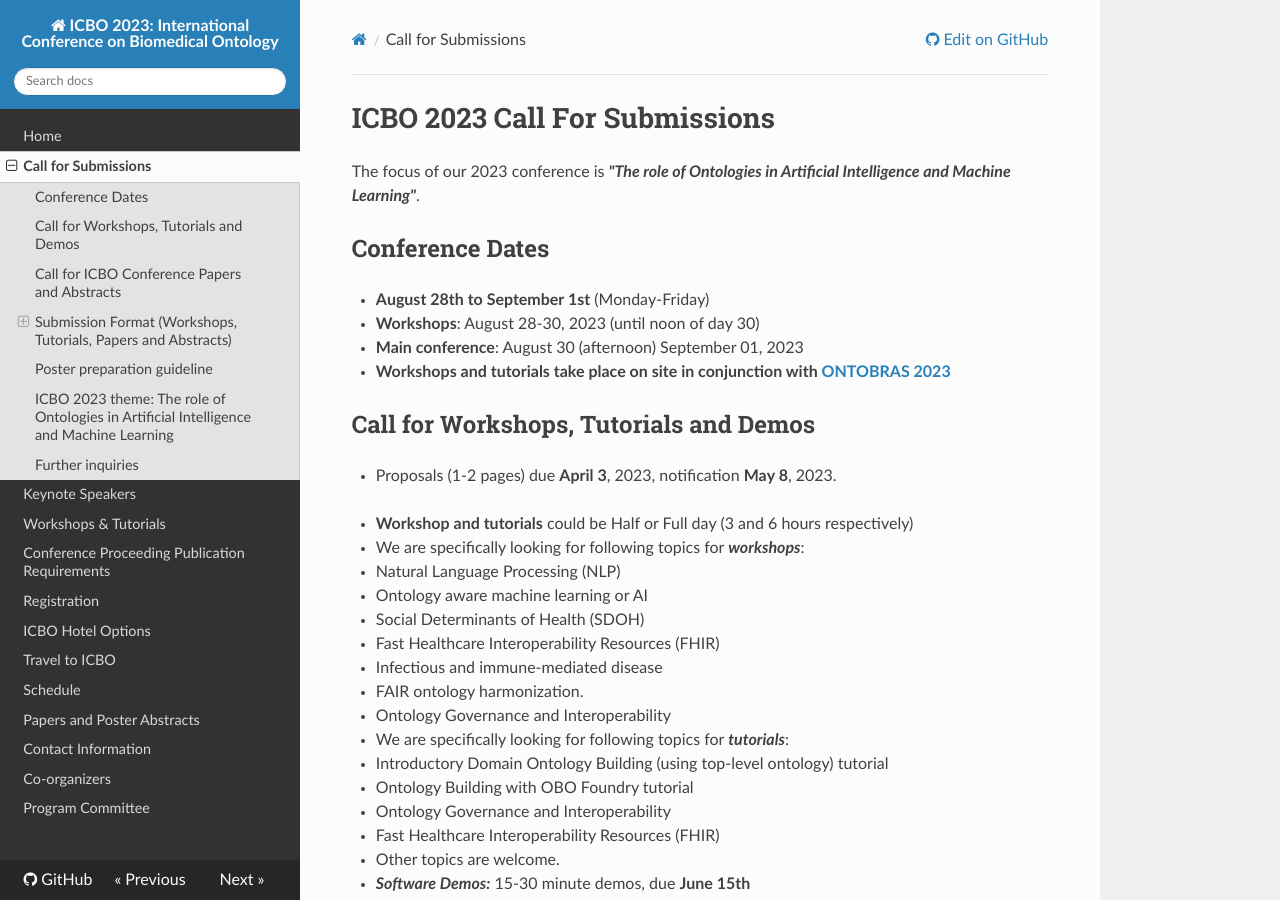
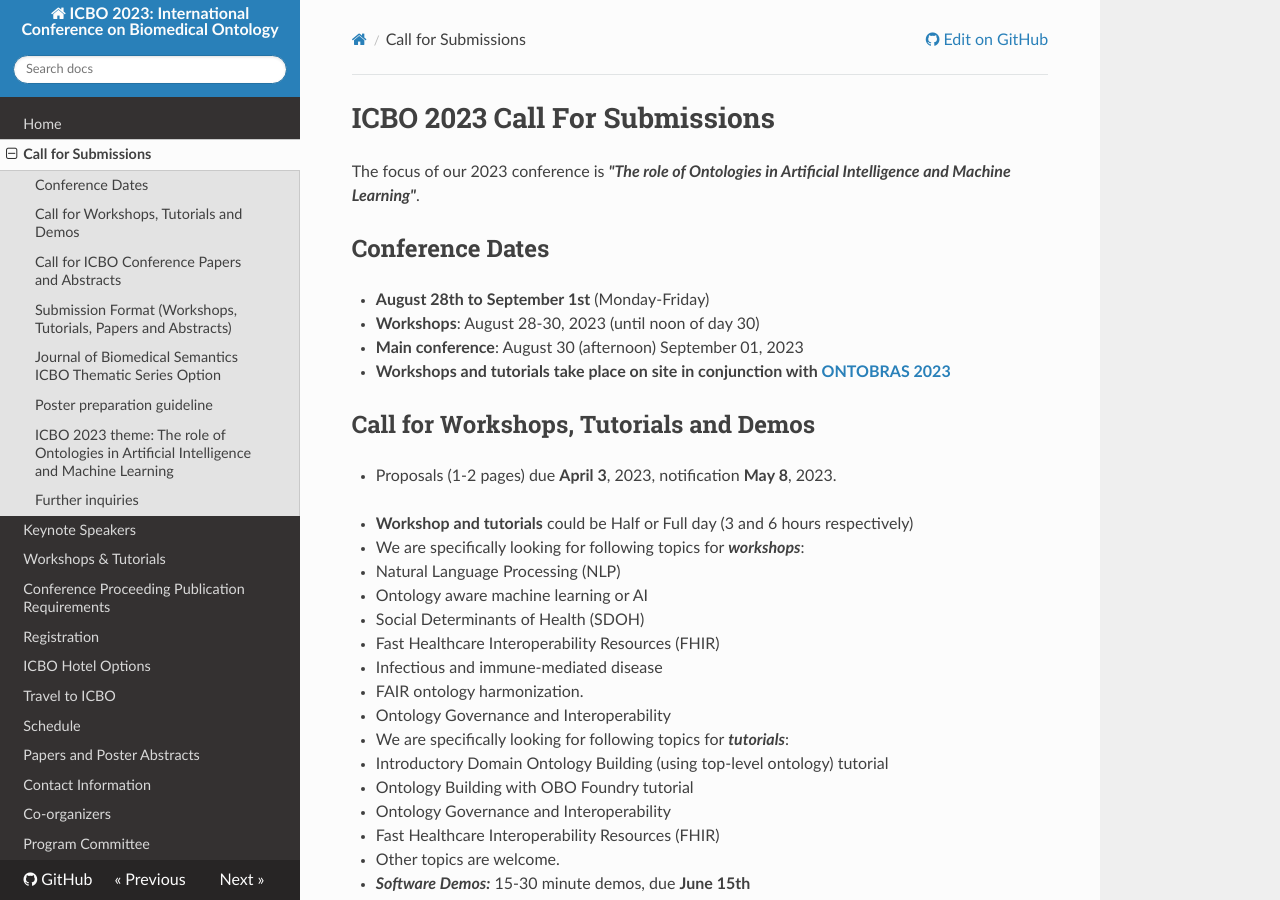
Before and after one commit to ICBO-conference/icbo2023, an MkDocs documentation site: the page built from docs/call-for-submissions.md, in a window 1280 px wide and 900 px high. Built offline with MkDocs 1.6.1, drawn with Linux system fonts in a browser that asks for light colours; nearby versions of some CDN libraries.

Commit message:
submissions

```diff
--- a/docs/call-for-submissions.md
+++ b/docs/call-for-submissions.md
@@ -48,7 +48,7 @@
 <br><br>
 There is also an Overleaf Template available here: [https://www.overleaf.com/latex/templates/template-for-submissions-to-ceur-workshop-proceedings-ceur-ws-dot-org/hpvjjzhjxzjk](https://www.overleaf.com/latex/templates/template-for-submissions-to-ceur-workshop-proceedings-ceur-ws-dot-org/hpvjjzhjxzjk)
 
-### Journal of Biomedical Semantics ICBO Thematic Series Option
+## Journal of Biomedical Semantics ICBO Thematic Series Option
 **Journal Track submission date: *March 31st***. <br>
 - In partnership with the [Journal of Biomedical Semantics](https://jbiomedsem.biomedcentral.com/), manuscripts submitted to the ICBO Thematic Series of this journal will be published immediately after acceptance and presented in the main ICBO conference following acceptance.
 - For this track, we suggest submission by **March 31st** at the latest for **full consideration for the conference**. <br>
```
